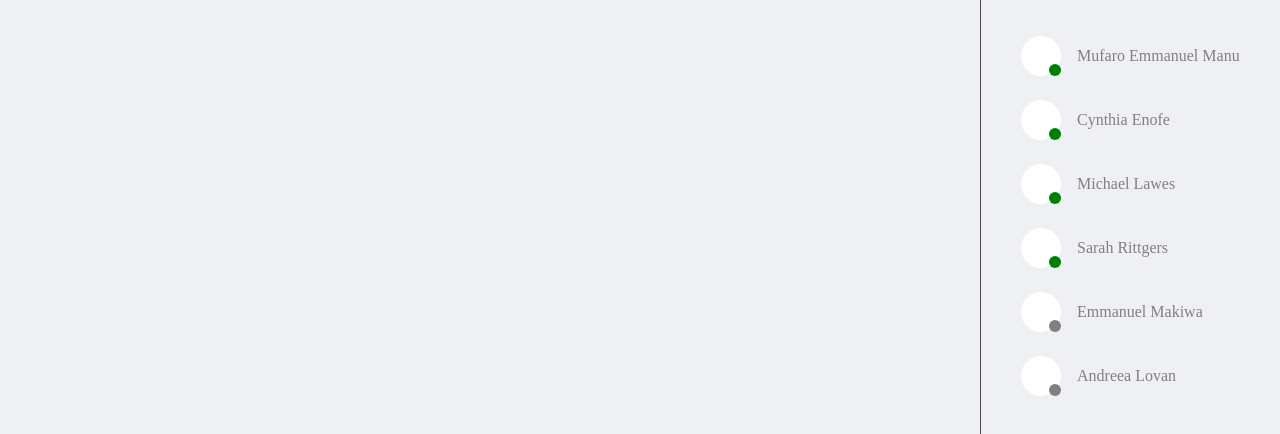
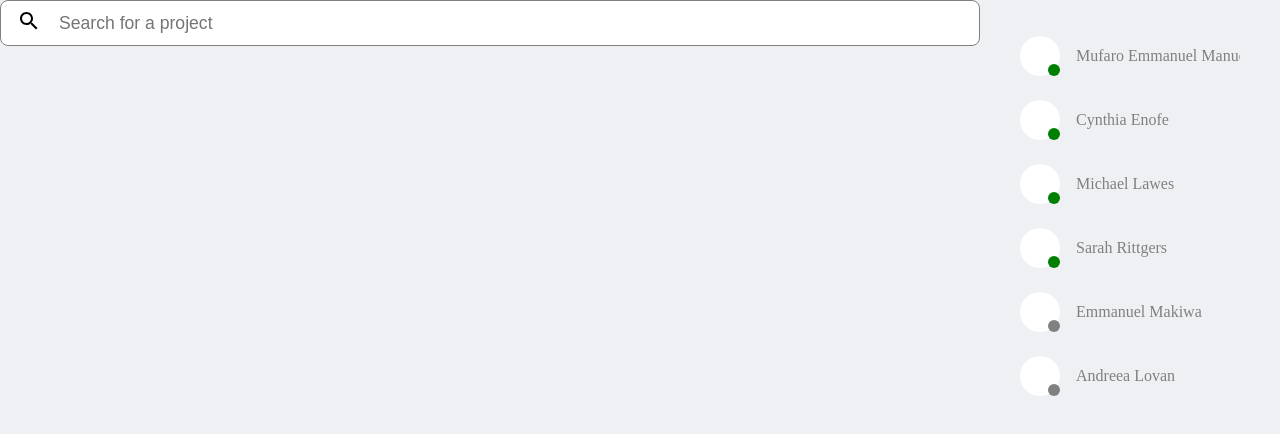
Before and after one commit to sarahrittgers26/sps-2021-team-18, a React (Create React App) app: page /#/ in a window 1280 px wide. Shown: the top 434 px of the page. Built offline with nearby package versions, Linux system fonts and the light colour scheme.

Commit message:
Adds searchbar to projects page

```diff
--- a/src/main/webapp/components/Projects/ConnectedUsers.css
+++ b/src/main/webapp/components/Projects/ConnectedUsers.css
@@ -2,4 +2,7 @@
   display: flex;
   flex-direction: column;
   padding: 24px;
+  width: 300px;
+  height: 100%;
+  flex-shrink: 0;
 }
--- a/src/main/webapp/components/Projects/Projects.css
+++ b/src/main/webapp/components/Projects/Projects.css
@@ -11,8 +11,4 @@
 }
 
 .Projects_active {
-  width: 300px;
-  height: 100%;
-  flex-shrink: 0;
-  border-left: 1px solid #4b4b4b;
 }
--- a/src/main/webapp/components/Projects/Projects.js
+++ b/src/main/webapp/components/Projects/Projects.js
@@ -1,6 +1,7 @@
-import React from 'react'
+import React, {useEffect, useState} from 'react'
 import './Projects.css'
 import ConnectedUsers from './ConnectedUsers.js'
+import Searchbar from './Searchbar.js'
 
 
 const active = [
@@ -17,6 +18,7 @@ const inactive = [
 
 function Projects() {
 
+  const [searchQuery, setSearchQuery] = useState("");
   const onActiveUserClick = (id) => {
     console.log("Active user clicked: " + id);
   }
@@ -26,19 +28,27 @@ function Projects() {
     console.log("Inactive user clicked: " + id);
   }
 
+  useEffect(() => {
+
+  });
+
 
   return (
     <div className="Projects_container">
 
-      <div className="Projects_content"></div>
+      <div className="Projects_content">
+        <Searchbar
+          query={searchQuery}
+          onChange={setSearchQuery}/>
+      </div>
 
-      <div className="Projects_active">
-        <ConnectedUsers
-          active={active}
-          inactive={inactive}
-          onActiveUserClick={onActiveUserClick}
-          onInactiveUserClick={onInactiveUserClick}/>
-      </div>
+
+      <ConnectedUsers
+        active={active}
+        inactive={inactive}
+        onActiveUserClick={onActiveUserClick}
+        onInactiveUserClick={onInactiveUserClick}/>
+
     </div>
   )
 }
--- /dev/null
+++ b/src/main/webapp/components/Projects/Searchbar.css
@@ -0,0 +1,29 @@
+.Searchbar_container {
+  display: flex;
+  flex-direction: row;
+  align-items: center;
+  flex-grow: 1;
+  border-radius: 8px;
+  border: 1px solid grey;
+  background-color: white;
+}
+
+.Searchbar_icon_container {
+  padding: 8px 16px;
+  background-color: transparent;
+}
+
+.Searchbar_icon {
+  background-color: transparent;
+}
+
+.Searchbar_input {
+  width: 100%;
+  background-color: transparent;
+  text-decoration: none;
+  outline: none;
+  font-size: 1.1em;
+  border: none;
+  color: black;
+  flex-grow: 1;
+}
--- /dev/null
+++ b/src/main/webapp/components/Projects/Searchbar.js
@@ -0,0 +1,25 @@
+import React from 'react'
+import './Searchbar.css'
+import SearchIcon from '@material-ui/icons/Search';
+
+function Searchbar(props) {
+  const {query, onChange} = props;
+
+  return (
+    <div className="Searchbar_container">
+
+      <div className="Searchbar_icon_container">
+        <SearchIcon className="Searchbar_icon"/>
+      </div>
+
+      <input
+        type="text"
+        value={query}
+        onChange={onChange}
+        placeholder="Search for a project"
+        className="Searchbar_input"/>
+    </div>
+  )
+}
+
+export default Searchbar
--- a/src/main/webapp/components/Projects/User.js
+++ b/src/main/webapp/components/Projects/User.js
@@ -3,7 +3,7 @@ import './User.css'
 
 function User(props) {
 
-  const {name, active} = props;
+  const {name, active, onClick} = props;
   const nameRef = useRef();
 
 
@@ -19,7 +19,7 @@ function User(props) {
   });
 
   return (
-    <div className="User_container">
+    <div className="User_container" onClick={onClick}>
       <div className="User_image_container">
         <div className="User_image">
           <div className={`User_activity ${active ? "active" : "inactive"}`}></div>
```
Also changed, not shown: 6 other files (tests, documents, lock files or other folders).
